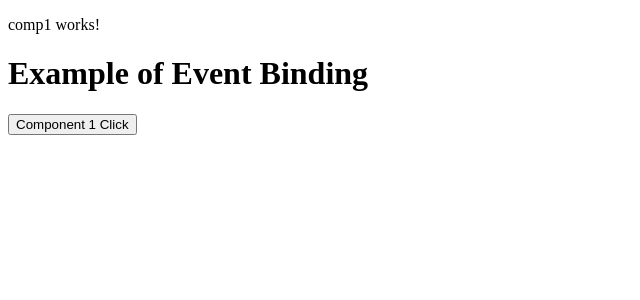
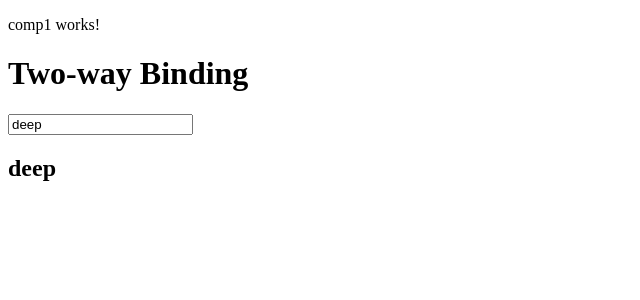
Before and after one commit to deeppatel23/LearnAngular, an Angular app: page / in a window 1280 px wide. Shown: the top 300 px of the page, without its empty margins (0-640 px from the left). Built offline with nearby package versions, Linux system fonts and the light colour scheme.

Commit message:
two-way-binding

```diff
--- a/src/app/app.module.ts
+++ b/src/app/app.module.ts
@@ -1,4 +1,5 @@
 import { NgModule } from '@angular/core';
+import { FormsModule } from '@angular/forms';
 import { BrowserModule } from '@angular/platform-browser';
 
 import { AppRoutingModule } from './app-routing.module';
@@ -12,7 +13,8 @@ import { Comp1Component } from './comp1/comp1.component';
   ],
   imports: [
     BrowserModule,
-    AppRoutingModule
+    AppRoutingModule,
+    FormsModule
   ],
   providers: [],
   bootstrap: [AppComponent]
--- a/src/app/comp1/comp1.component.html
+++ b/src/app/comp1/comp1.component.html
@@ -1,7 +1,6 @@
 <p>comp1 works!</p>
 
 
-<h1>Example of Event Binding</h1>
-<button (click)="compClick()" >
-    Component 1 Click
-</button >
+<h1>Two-way Binding</h1>
+<input type="text" [(ngModel)]='name' />
+<h2>{{name}}</h2>
--- a/src/app/comp1/comp1.component.ts
+++ b/src/app/comp1/comp1.component.ts
@@ -6,7 +6,5 @@ import { Component } from '@angular/core';
   styleUrls: ['./comp1.component.css']
 })
 export class Comp1Component {
-  compClick(){
-    console.log('Component1 clicked!')
-  }
+  name:string = 'deep'
 }
```
Also changed, not shown: screenshots/5.png (added).
